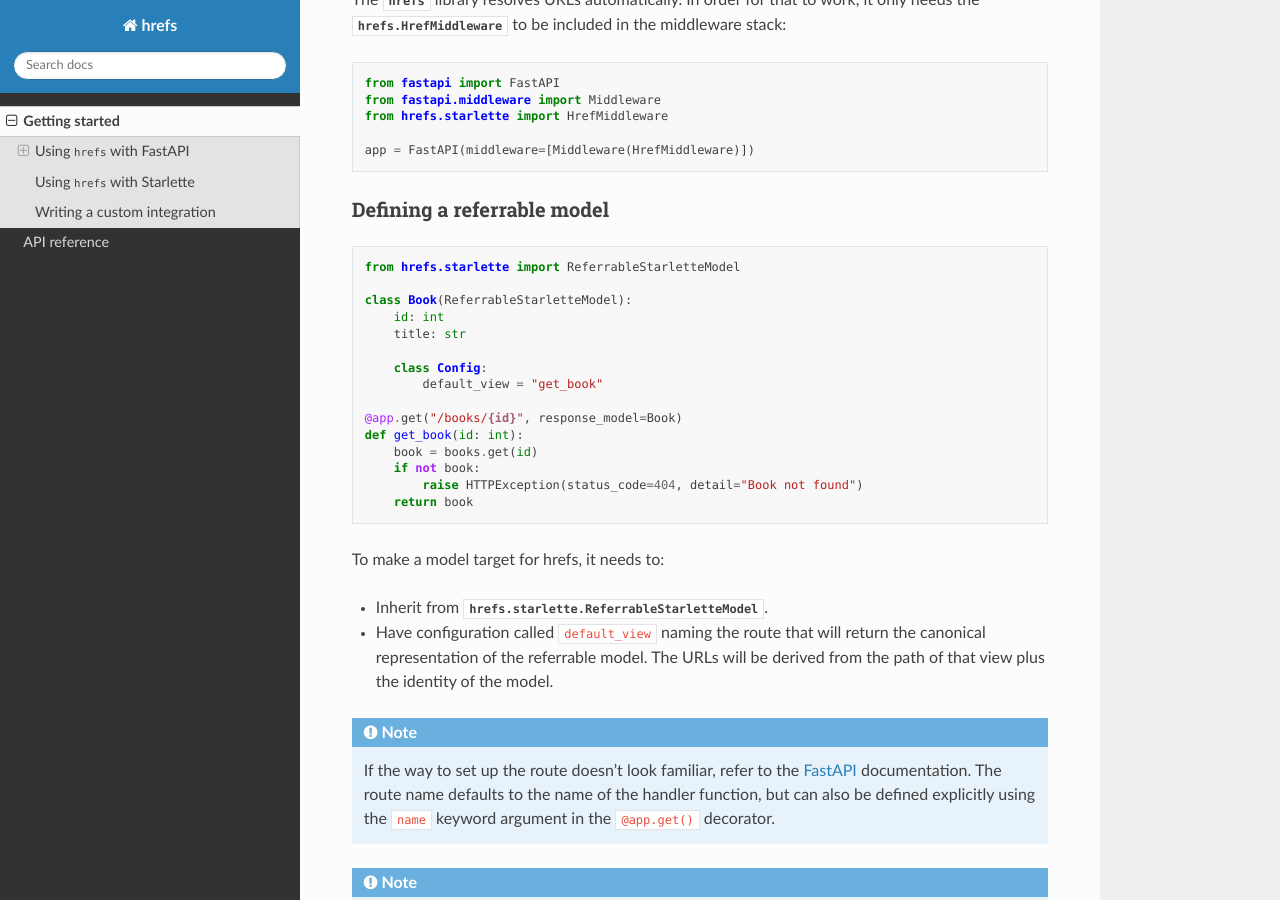
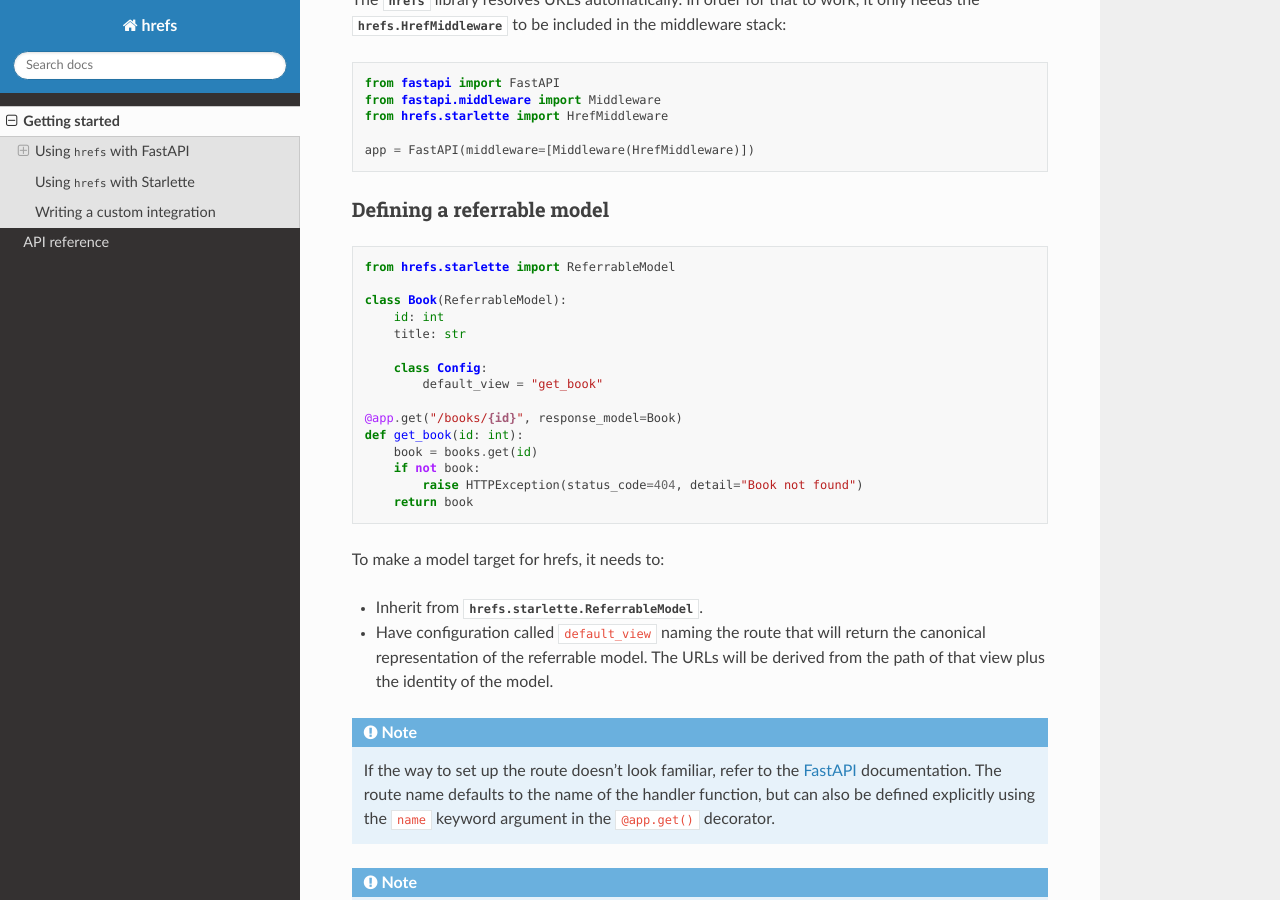
Before and after one commit to jasujm/hrefs, a Sphinx documentation site: the page built from docs/quickstart.rst, in a window 1280 px wide and 900 px high, scrolled down 278 px. Built offline with Sphinx 7.4.7 and the Read the Docs theme 2.0.0, drawn with Linux system fonts in a browser that asks for light colours; some of the changed text lies outside the part shown.

Commit message:
Rename classes

```diff
--- a/docs/api.rst
+++ b/docs/api.rst
@@ -47,4 +47,4 @@ working example how to use these classes.
 
 .. autoclass:: HrefMiddleware
 
-.. autoclass:: ReferrableStarletteModel
+.. autoclass:: ReferrableModel
--- a/docs/quickstart.rst
+++ b/docs/quickstart.rst
@@ -26,9 +26,9 @@ Defining a referrable model
 
 .. code-block:: python
 
-   from hrefs.starlette import ReferrableStarletteModel
+   from hrefs.starlette import ReferrableModel
 
-   class Book(ReferrableStarletteModel):
+   class Book(ReferrableModel):
        id: int
        title: str
 
@@ -44,7 +44,7 @@ Defining a referrable model
 
 To make a model target for hrefs, it needs to:
 
-* Inherit from :class:`hrefs.starlette.ReferrableStarletteModel`.
+* Inherit from :class:`hrefs.starlette.ReferrableModel`.
 
 * Have configuration called ``default_view`` naming the route that will return
   the canonical representation of the referrable model. The URLs will be derived
@@ -182,7 +182,7 @@ mind, the integration doesn't actually depend on FastAPI, only `pydantic
 <https://www.starlette.io/>`_. You can perfectly well write Starlette apps
 containing hrefs. You just need to ensure that:
 
-* For each :class:`hrefs.starlette.ReferrableStarletteModel` there is a named
+* For each :class:`hrefs.starlette.ReferrableModel` there is a named
   route matching the ``default_view`` configuration.
 
 * The :class:`HrefMiddleware` is added as middleware to the application.
--- a/hrefs/__init__.py
+++ b/hrefs/__init__.py
@@ -3,4 +3,4 @@
 __version__ = "0.1"
 
 from .href import Href, Referrable
-from .model import BaseModel, ReferrableModel
+from .model import BaseModel, BaseReferrableModel
```
Also changed, not shown: other parts of docs/api.rst (+1 -1 lines), other parts of docs/quickstart.rst (+2 -1 lines), 5 other files.
